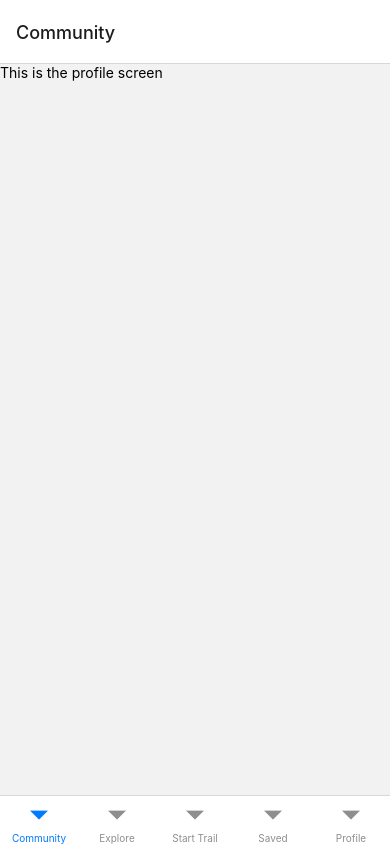
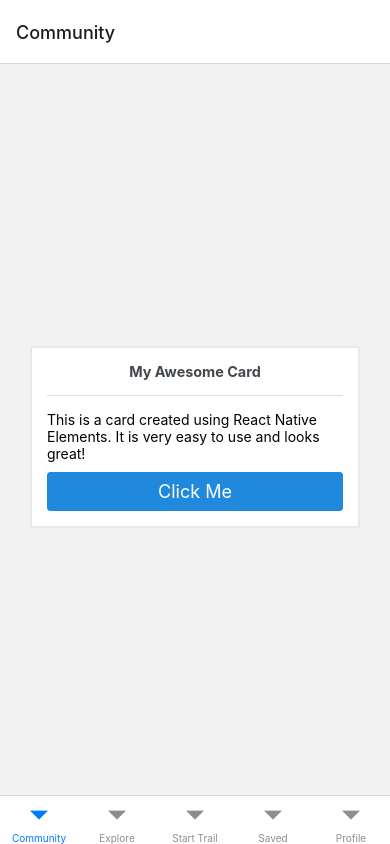
Before and after one commit to AbhishekSuresh03/ITSC-4155, a React Native app in the folder mobile/: screen /Community in a window 390 px wide. Built offline with nearby package versions, Linux system fonts and the light colour scheme.

Commit message:
added a basic card, paused on progress until cj is done so we can synce the design of cards together

```diff
--- a/mobile/components/CommunityScreen.js
+++ b/mobile/components/CommunityScreen.js
@@ -1,12 +1,39 @@
 import React from 'react';
 import { View, Text, StyleSheet } from 'react-native';
+import { Card, Button } from 'react-native-elements';
 
-export default function ProfileScreen(){
+export default function CommunityScreen(){
     return(
-        <View>
-          <Text>
-            This is the profile screen
-          </Text>
-        </View>
+      <View style={styles.pageContainer}>
+      <Card style={styles.cardContainer}>
+        <Card.Title>My Awesome Card</Card.Title>
+        <Card.Divider />
+        <Text style={{ marginBottom: 10 }}>
+          This is a card created using React Native Elements. It is very easy to use and looks great!
+        </Text>
+        <Button
+          title="Click Me"
+          onPress={() => alert('Button inside card pressed!')}
+        />
+      </Card>
+    </View>
     )
-}
+};
+
+const styles = StyleSheet.create({
+  pageContainer: {
+    flex: 1,
+    justifyContent: 'center',
+    alignItems: 'center',
+    padding: 16
+  },
+  cardContainer:{
+
+  },
+  title: {
+
+  },
+  text: {
+
+  }
+});
--- a/mobile/package.json
+++ b/mobile/package.json
@@ -15,7 +15,8 @@
     "expo": "~51.0.28",
     "expo-status-bar": "~1.12.1",
     "react": "18.2.0",
-    "react-native": "0.74.5"
+    "react-native": "0.74.5",
+    "react-native-elements": "^3.4.3"
   },
   "devDependencies": {
     "@babel/core": "^7.20.0"
```
Also changed, not shown: 1 other file (tests, documents, lock files or other folders).
